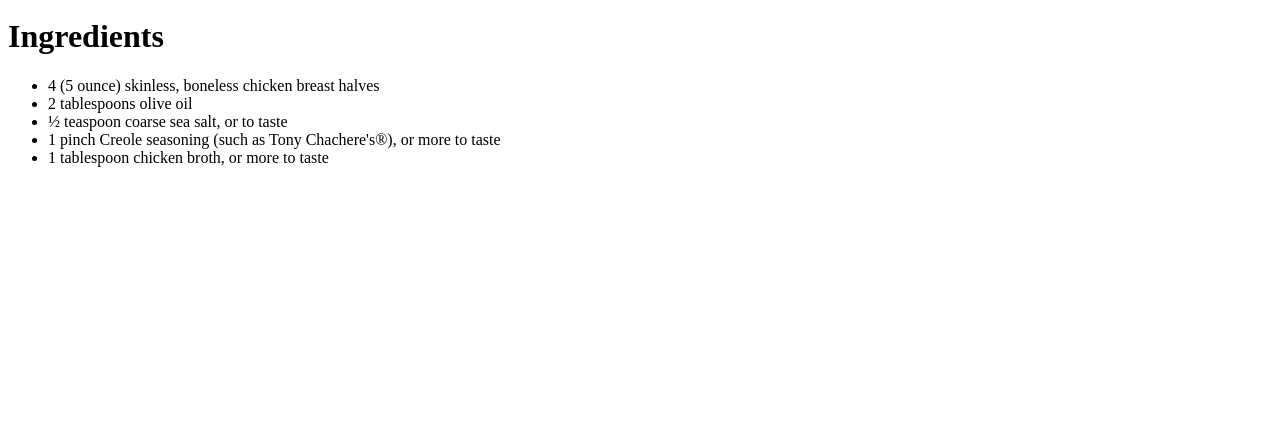
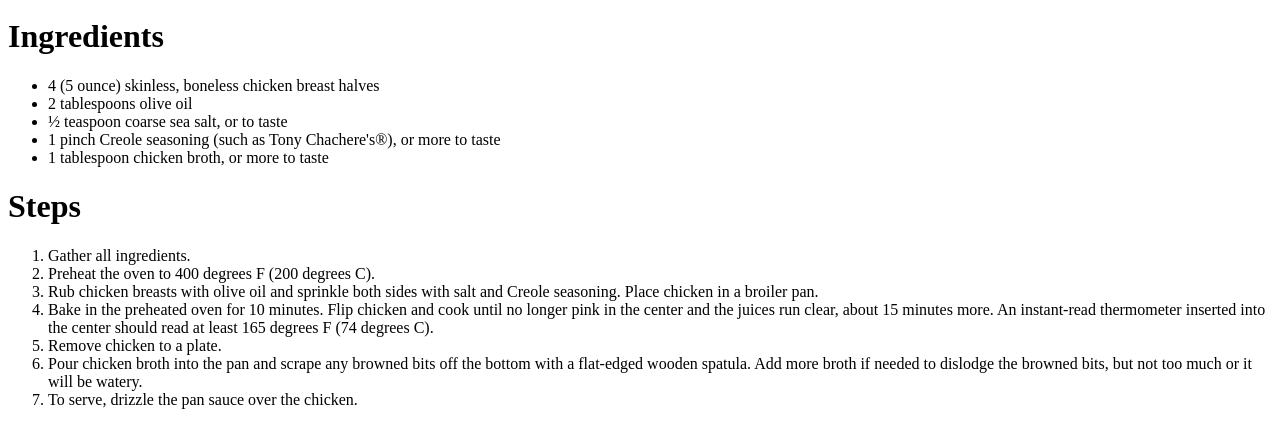
Before and after one commit to MarkFerianec/odin-recipes, a plain HTML site: page recipes/simple-baked-chicken-breasts.html in a window 1280 px wide. Shown: the part 766-1191 px from the top of the page. Before the commit the page ends 949 px from the top, so only its background shows below. Drawn offline with Linux system fonts and the light colour scheme.

Commit message:
Add steps list of Simple Baked Chicken Breasts

```diff
--- a/recipes/simple-baked-chicken-breasts.html
+++ b/recipes/simple-baked-chicken-breasts.html
@@ -19,5 +19,15 @@
         <li>1 pinch Creole seasoning (such as Tony Chachere's®), or more to taste</li>
         <li>1 tablespoon chicken broth, or more to taste</li>
     </ul>
+    <h1>Steps</h1>
+    <ol>
+        <li>Gather all ingredients. </li>
+        <li>Preheat the oven to 400 degrees F (200 degrees C). </li>
+        <li>Rub chicken breasts with olive oil and sprinkle both sides with salt and Creole seasoning. Place chicken in a broiler pan. </li>
+        <li>Bake in the preheated oven for 10 minutes. Flip chicken and cook until no longer pink in the center and the juices run clear, about 15 minutes more. An instant-read thermometer inserted into the center should read at least 165 degrees F (74 degrees C). </li>
+        <li>Remove chicken to a plate.</li>
+        <li>Pour chicken broth into the pan and scrape any browned bits off the bottom with a flat-edged wooden spatula. Add more broth if needed to dislodge the browned bits, but not too much or it will be watery.</li>
+        <li>To serve, drizzle the pan sauce over the chicken.</li>
+    </ol>
 </body>
 </html>
```
